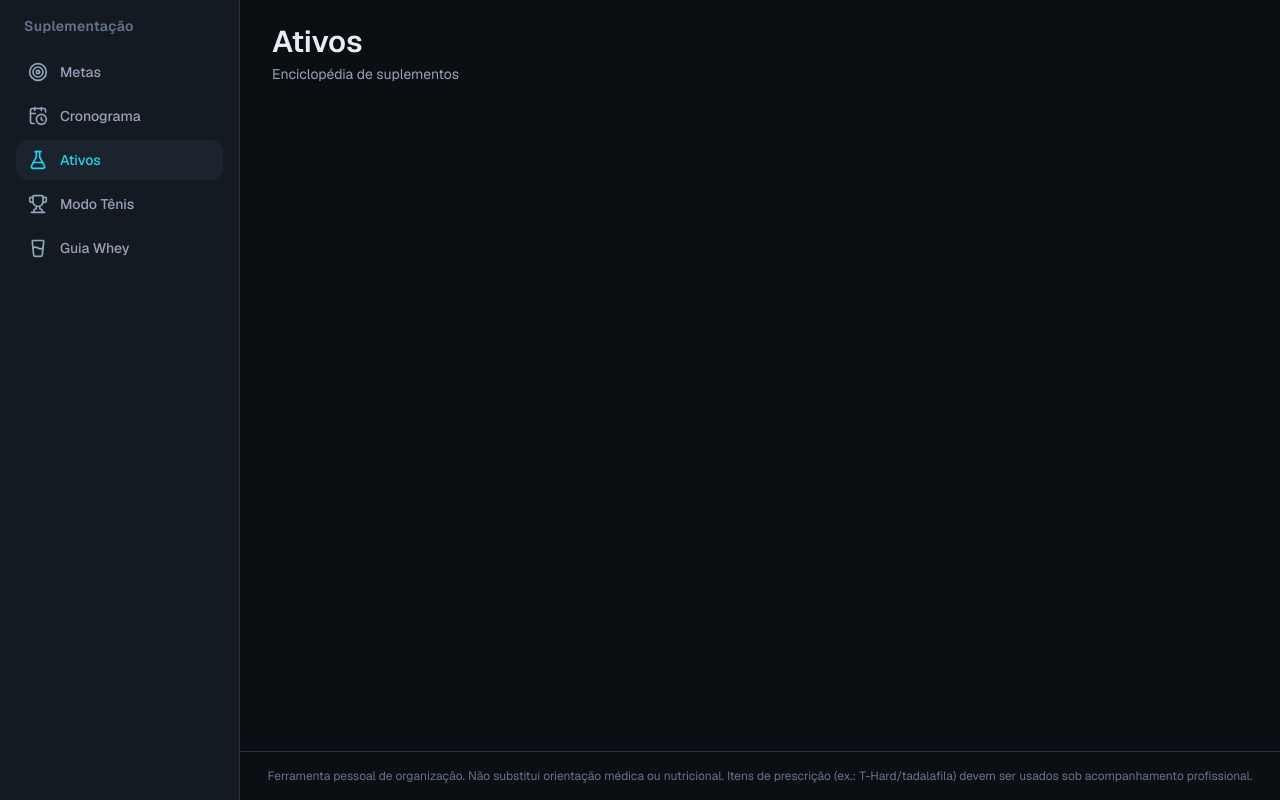
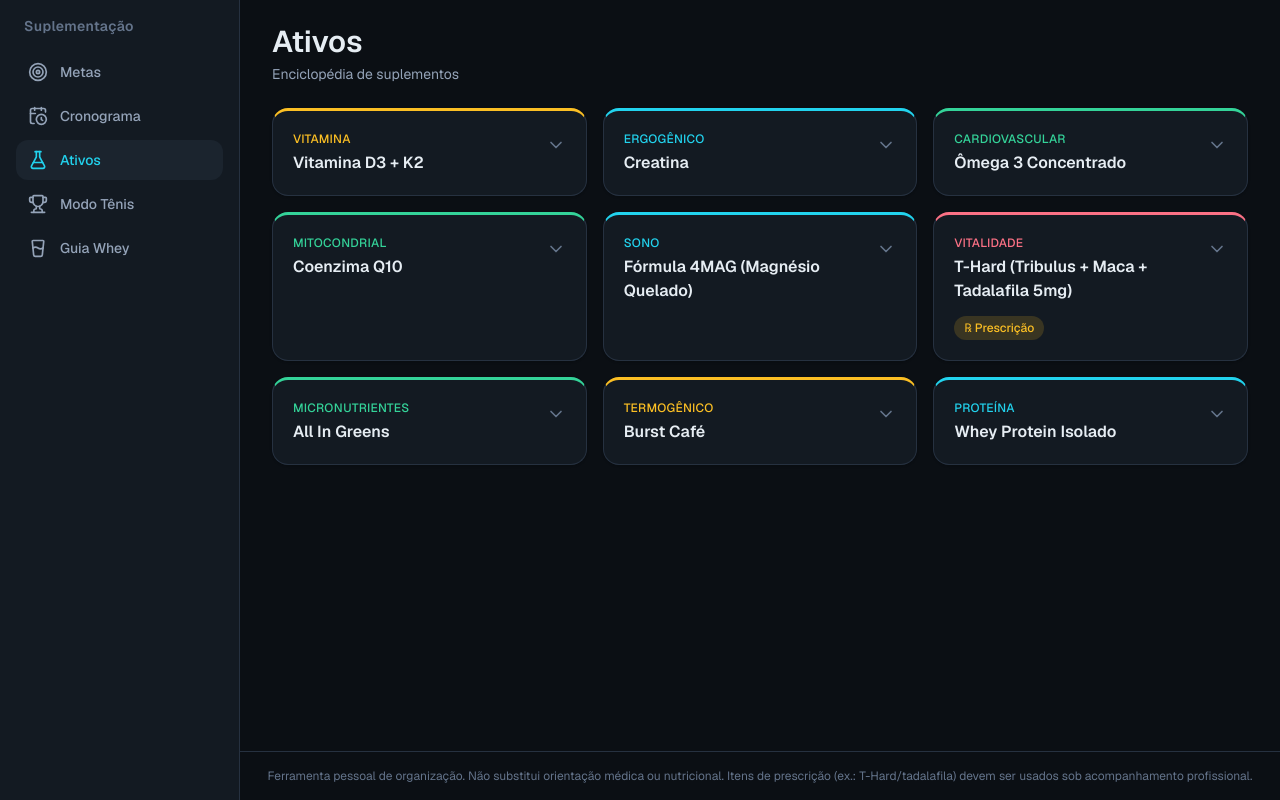
Before and after one commit to ghpgui/Suplementos, a Next.js app: page /ativos in a window 1280 px wide. Built offline with nearby package versions, Linux system fonts and the light colour scheme.

Commit message:
feat(ativos): enciclopédia de suplementos com cards expansíveis

```diff
--- a/app/ativos/page.tsx
+++ b/app/ativos/page.tsx
@@ -1,9 +1,16 @@
+import { SupplementCard } from '@/components/ativos/SupplementCard';
 import { PageHeader } from '@/components/layout/PageHeader';
+import { supplements } from '@/data/supplements';
 
 export default function AtivosPage() {
   return (
     <>
       <PageHeader title="Ativos" subtitle="Enciclopédia de suplementos" />
+      <div className="grid grid-cols-1 gap-4 md:grid-cols-2 lg:grid-cols-3">
+        {supplements.map((supplement) => (
+          <SupplementCard key={supplement.id} supplement={supplement} />
+        ))}
+      </div>
     </>
   );
 }
--- /dev/null
+++ b/components/ativos/SupplementCard.tsx
@@ -0,0 +1,90 @@
+'use client';
+
+import { useId, useState } from 'react';
+import { ChevronDown } from 'lucide-react';
+import { SupplementInfo } from '@/lib/types';
+import { Card } from '@/components/ui/Card';
+import { Callout } from '@/components/ui/Callout';
+import { PrescriptionBadge } from './PrescriptionBadge';
+
+interface SupplementCardProps {
+  supplement: SupplementInfo;
+}
+
+const accentColorVar: Record<NonNullable<SupplementInfo['accent']>, string> = {
+  cyan: '--accent',
+  emerald: '--accent-2',
+  amber: '--warning',
+  rose: '--danger',
+};
+
+export function SupplementCard({ supplement }: SupplementCardProps) {
+  const [expanded, setExpanded] = useState(false);
+  const panelId = useId();
+  const colorVar = accentColorVar[supplement.accent ?? 'cyan'];
+  const hasWarnings = (supplement.warnings?.length ?? 0) > 0;
+
+  return (
+    <Card style={{ borderTopColor: `var(${colorVar})`, borderTopWidth: 3 }}>
+      <button
+        type="button"
+        aria-expanded={expanded}
+        aria-controls={panelId}
+        onClick={() => setExpanded((value) => !value)}
+        className="flex w-full items-start justify-between gap-3 rounded-lg text-left focus-visible:outline focus-visible:outline-2 focus-visible:outline-offset-2 focus-visible:outline-accent"
+      >
+        <div>
+          <p
+            className="text-xs font-medium uppercase tracking-wide"
+            style={{ color: `var(${colorVar})` }}
+          >
+            {supplement.category}
+          </p>
+          <h3 className="mt-1 text-base font-semibold text-text">{supplement.name}</h3>
+        </div>
+        <ChevronDown
+          className={`mt-1 h-5 w-5 shrink-0 text-text-dim transition-transform ${
+            expanded ? 'rotate-180' : ''
+          }`}
+          aria-hidden="true"
+        />
+      </button>
+
+      {supplement.isPrescription && (
+        <div className="mt-3">
+          <PrescriptionBadge />
+        </div>
+      )}
+
+      {expanded && (
+        <div id={panelId} className="mt-4 space-y-3 border-t border-border pt-4 text-sm">
+          <p className="text-text-muted">{supplement.mainFunction}</p>
+
+          {supplement.examJustification && (
+            <div>
+              <p className="text-xs font-semibold uppercase tracking-wide text-text-dim">
+                Por que (exame)
+              </p>
+              <p className="mt-1 text-text-muted">{supplement.examJustification}</p>
+            </div>
+          )}
+
+          {supplement.usage && (
+            <div>
+              <p className="text-xs font-semibold uppercase tracking-wide text-text-dim">Uso</p>
+              <p className="mt-1 text-text-muted">{supplement.usage}</p>
+            </div>
+          )}
+
+          {hasWarnings && (
+            <Callout variant={supplement.isPrescription ? 'danger' : 'warning'} title="Avisos">
+              <ul className="list-disc space-y-1 pl-4">
+                {supplement.warnings?.map((warning) => <li key={warning}>{warning}</li>)}
+              </ul>
+            </Callout>
+          )}
+        </div>
+      )}
+    </Card>
+  );
+}
```
